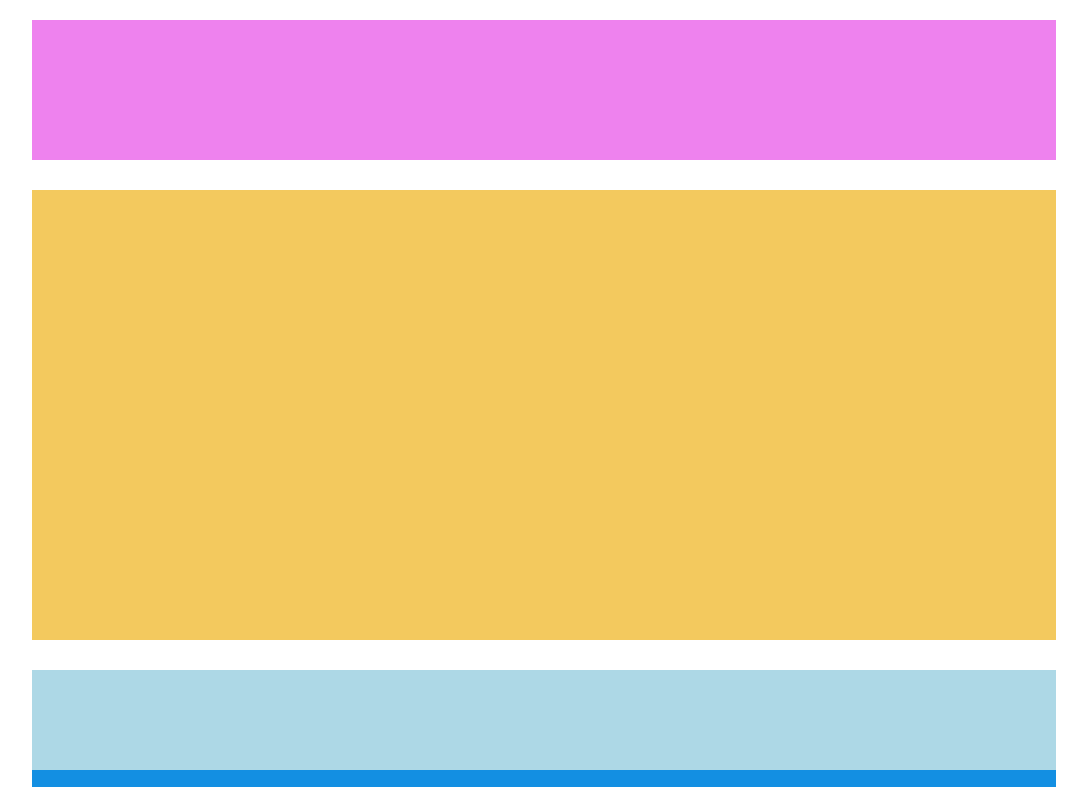
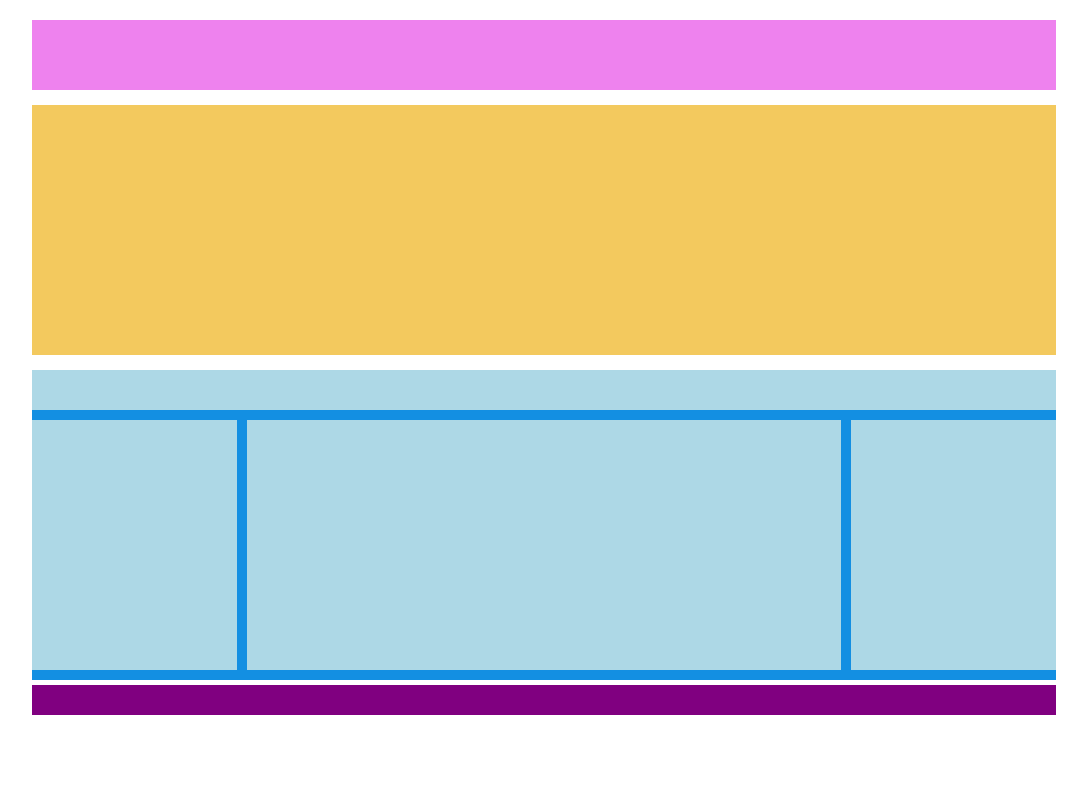
Before and after one commit to gloriaghe/htmlcss-struttura-wp, a plain HTML site: page index.html in a window 1280 px wide. Shown: the top 787 px of the page, without its empty margins (96-1183 px from the left). Drawn offline with Linux system fonts and the light colour scheme.

Commit message:
modifiche dimensioni

```diff
--- a/css/style.css
+++ b/css/style.css
@@ -12,7 +12,7 @@
 /* header */
 
 header{
-    height: 140px;
+    height: 70px;
     /* debug */
     background-color: violet;
 }
@@ -20,8 +20,8 @@ header{
 /* sezione superiore */
 
 #partesupp-main{
-    height: 450px;
-    margin: 30px 0;
+    height: 250px;
+    margin: 15px 0;
     /* debug */
     background-color: rgb(243, 201, 94);
 }
@@ -38,8 +38,8 @@ header{
 }
 
 #partesopra-colonne{
-    height: 100px;
-    margin-bottom: 20px;
+    height: 40px;
+    margin-bottom: 10px;
         /* debug */
     background-color: lightblue;
 }
@@ -47,19 +47,19 @@ header{
 .colsx, .coldx{
     float: left;
     width: 20%;
-    margin-bottom: 20px;
+    margin-bottom: 10px;
         /* debug */
     background-color: lightblue;
-    height: 450px;
+    height: 250px;
 }
 
 .colcentr{
     float: left;
-    width: calc(60% - 40px);
-    margin: 0 20px 20px 20px;
+    width: calc(60% - 20px);
+    margin: 0 10px 10px 10px;
         /* debug */
     background-color: lightblue;
-    height: 450px;
+    height: 250px;
 }
 
 footer{
```
